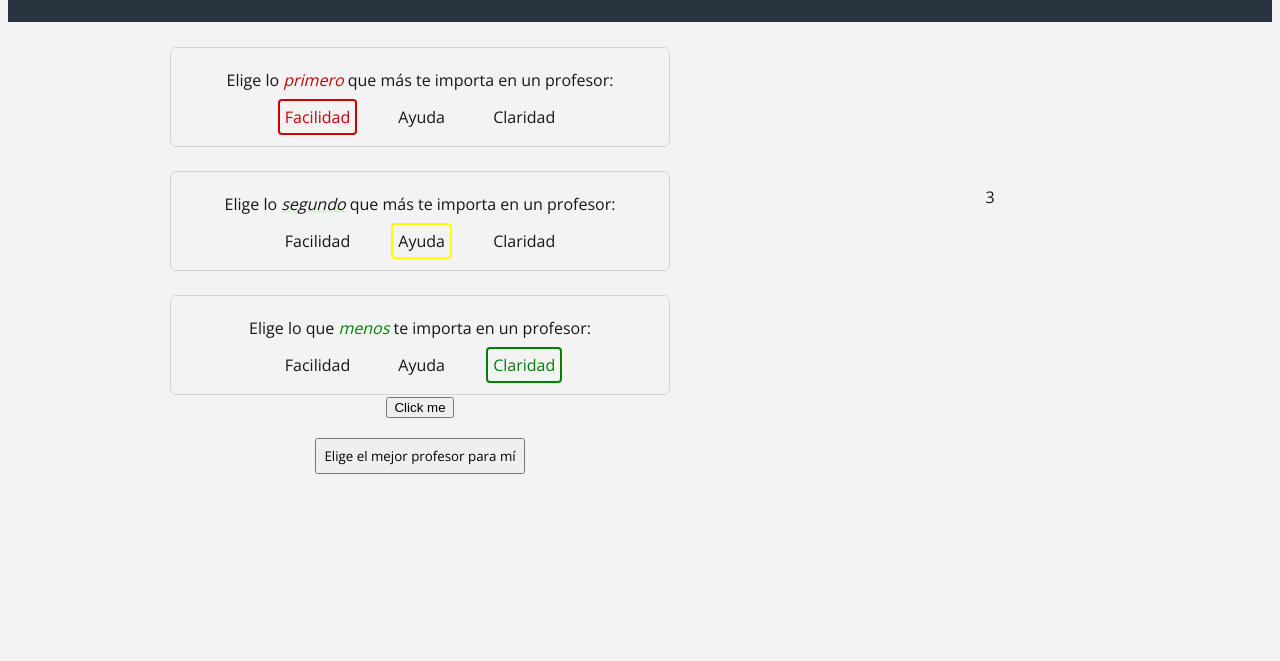
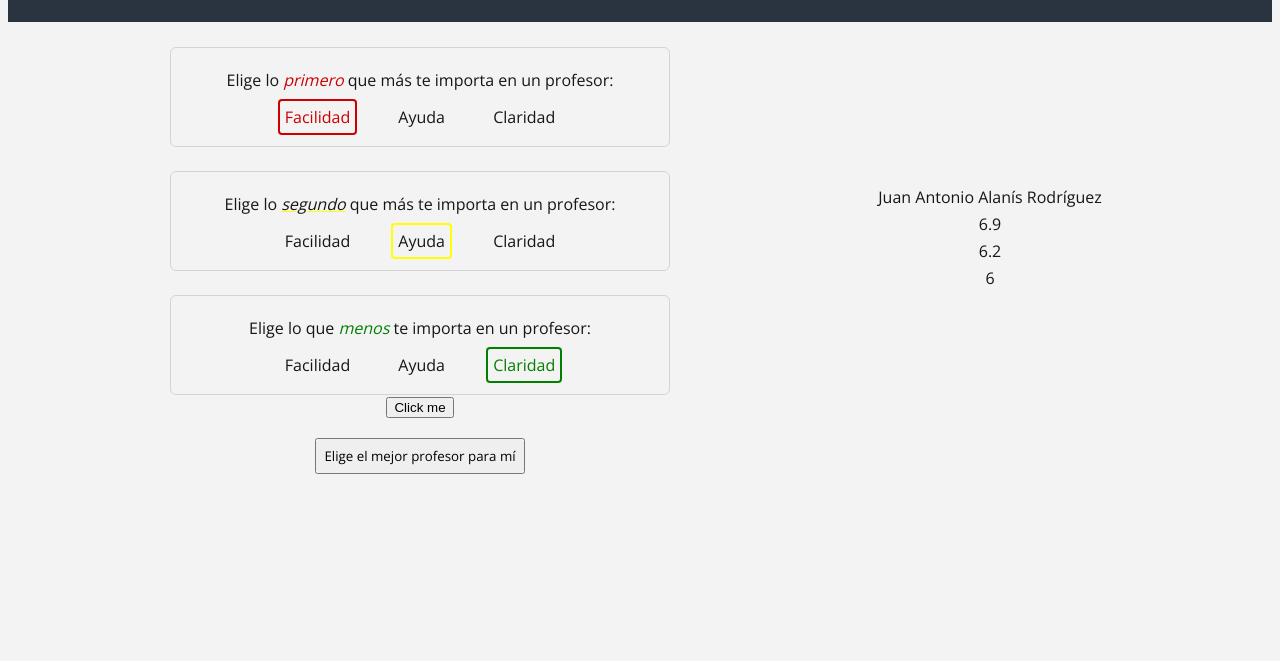
Before and after one commit to Irvel/ElMejorProfe, a plain HTML site: page index.html in a window 1280 px wide. Both pictures are taken after a click on the button "Click me". Shown: the part 139-800 px from the top of the page. Drawn offline with nearby package versions, Linux system fonts and the light colour scheme.

Commit message:
Funcionalidad "tecnicamente" terminada
Ya está casi completa la funcionalidad de la página.

Falta corregir el método de ordenamiento
Falta agregar el texto de "Numero de calificaciones"
Falta "embellecer" el texto del resultado

```diff
--- a/index.html
+++ b/index.html
@@ -45,7 +45,10 @@
 				</form>
 			</div>
 			<div id="resultado">
-				<p id="result"></p>
+				<p id="rnombre"></p>
+				<p id="rfacilidad"></p>
+				<p id="rayuda"></p>
+				<p id="rclaridad"></p>
 			</div>
 		</div>
 		<div id="footer">
--- a/script.js
+++ b/script.js
@@ -1,6 +1,7 @@
 var indice = 0;
 var profesores = {
-	nombres: ["Juan Antonio Alanís Rodríguez",
+	nombres: [
+	"Juan Antonio Alanís Rodríguez",
 	"Guillermina Jauregui Arroyo",
 	"Isabel Cristina Elizondo Ordóñez",
 	"Raúl Flores Herrera",
@@ -18,19 +19,66 @@ var profesores = {
 	"Andrés Guerrero Elizondo",
 	"María Guadalupe Tobías Lara"
 	],
-	nocalificaciones: [49,40,56,57,116,56,78,59,35,4,70,11,44,11,2,57,29],
+	numcalificaciones: [49,40,56,57,116,56,78,59,35,4,70,11,44,11,2,57,29],
 	facilidad: [6.9,7.8,5.5,5.4,8.3,5.7,4.9,5.8,3.8,10.0,6.5,6.3,7.4,6.8,6.0,7.2,6.6],
 	ayuda: [6.2,6.2,5.5,6.0,9.4,5.2,4.4,7.3,8.7,8.5,7.3,5.1,7.6,5.7,8.5,8.0,6.9],
-	claridad: [6.0,6.5,6.2,5.9,9.6,4.8,5.1,7.2,8.5,8.5,8.0,6.3,7.8,6.4,5.0,7.9,4.9]
+	claridad: [6.0,6.5,6.2,5.9,9.6,4.8,5.1,7.2,8.5,8.5,8.0,6.3,7.8,6.4,5.0,7.9,4.9],
+	//Inicializar el ranking con valores cualquiera (Los de claridad)
+	ranking:[6.0,6.5,6.2,5.9,9.6,4.8,5.1,7.2,8.5,8.5,8.0,6.3,7.8,6.4,5.0,7.9,4.9],
+	prioridad1: 1,
+	prioridad2: 1,
+	prioridad3: 1,
+	calcularRanking : function() {
+		console.log("Sin ordenar: ");
+		for(var contador = 0; contador < this.nombres.length; contador++){
+			this.ranking[contador] = (this.facilidad[contador]*this.prioridad1) + (this.ayuda[contador]*this.prioridad2) + (this.claridad[contador]*this.prioridad3);
+			console.log(this.ranking[contador]);
+		}
+    },
+    ordenarRanking : function() {
+    	//Lo se, es bubble sort :/ pero son sólo 17! YOLO
+    	var intercambiados;
+    	do {
+        	intercambiados = false;
+        	for (var i = 0; i < this.ranking.length-1; i++) {
+            	if (this.ranking[i] > this.ranking[i+1]) {
+                	var temp1 = this.ranking[i];
+                	var temp2 = this.nombres[i];
+                	var temp3 = this.numcalificaciones[i];
+                	var temp4 = this.facilidad[i];
+                	var temp5 = this.ayuda[i];
+                	var temp6 = this.claridad[i];
+                	this.ranking[i] = this.ranking[i+1];
+                	this.nombres[i] = this.nombres[i+1];
+                	this.numcalificaciones[i] = this.numcalificaciones[i+1];
+                	this.facilidad[i] = this.facilidad[i+1];
+                	this.ayuda[i] = this.ayuda[i+1];
+                	this.claridad[i] = this.claridad[i+1];
+                	this.ranking[i+1] = temp1;
+                	this.nombres[i+1] = temp2;
+                	this.numcalificaciones[i+1] = temp3;
+                	this.facilidad[i+1] = temp4;
+                	this.ayuda[i+1] = temp5;
+                	this.claridad[i+1] = temp6;
+                	this.intercambiados = true;
+            	}
+        	}
+    	} while (intercambiados);
+    	console.log("ordenados: ");
+		for(var contador = 0; contador < this.nombres.length; contador++){
+			console.log(this.ranking[contador]);
+		}
+    }
 };
 
 
 
 
 function mejorProfe(){
-	var primeraCualidad = null;
-	var segundaCualidad = null;
-	var terceraraCualidad = null;
+	var primeraCualidad = 0;
+	var segundaCualidad = 0;
+	var terceraCualidad = 0;
+	//Recoger los valores de las opciones seleccionadas
 	var elementos = document.getElementsByClassName("primera-cualidad");
 	for(var i = 1; i < elementos.length; i++){
       if(elementos[i].checked){
@@ -52,23 +100,78 @@ function mejorProfe(){
            i = elementos.length;
       }
 	}
+	primeraCualidad++;
+	segundaCualidad++;
+	terceraCualidad++;
+	var ofacilidad = 1;
+	var oayuda = 1;
+	var oclaridad = 1;
 	/*
-		3 = Facilidad
-		2 = Ayuda
-		1 = Claridad
+		Codigos de los valores regresados por los checkboxes
+		4 = Facilidad
+		3 = Ayuda
+		2 = Claridad
+		1 = Sin preferencia
 	*/
-	var ranking = 0;
+	if(primeraCualidad == 4){
+		ofacilidad = 4;
+		if(segundaCualidad == 3){
+			oayuda = 3;
+			if(terceraCualidad == 2){
+				oclaridad == 2;
+			}
+		}
+		else if(segundaCualidad == 2){
+			oclaridad = 3;
+			if(terceraCualidad == 3){
+				oayuda == 2;
+			}
+		}
+	}
+	else if(primeraCualidad == 3){
+		var oayuda = 4;
+		if(segundaCualidad == 4){
+			ofacilidad = 3;
+			if(terceraCualidad == 2){
+				oclaridad == 2;
+			}
+		}
+		else if(segundaCualidad == 2){
+			oclaridad = 3;
+			if(terceraCualidad == 4){
+				ofacilidad == 2;
+			}
+		}
+	}
+	else if(primeraCualidad == 2){
+		var oclaridad = 4;
+		if(segundaCualidad == 3){
+			oayuda = 3;
+			if(terceraCualidad == 4){
+				ofacilidad == 2;
+			}
+		}
+		else if(segundaCualidad == 4){
+			ofacilidad = 3;
+			if(terceraCualidad == 3){
+				oayuda == 2;
+			}
+		}
+	}
+	//Inicializar objeto
+	profesores.prioridad1 = ofacilidad;
+	profesores.prioridad2 = oayuda;
+	profesores.prioridad3 = oclaridad;
+	profesores.calcularRanking();
+	profesores.ordenarRanking();
 	//var element = document.getElementById("result").value;
 	//element.innerHTML = "New Header";
-	//var indice =
-	document.getElementById("result").innerHTML = primeraCualidad;
+	document.getElementById("rnombre").innerHTML = profesores.nombres[0];
+	document.getElementById("rfacilidad").innerHTML = profesores.facilidad[0];
+	document.getElementById("rayuda").innerHTML = profesores.ayuda[0];
+	document.getElementById("rclaridad").innerHTML = profesores.claridad[0];
 };
 
-
-/*Evitar dos opciones iguales*/
-function ningunaSelec(nombre){
-
-};
 
 
 function revisarUno1(){
```
